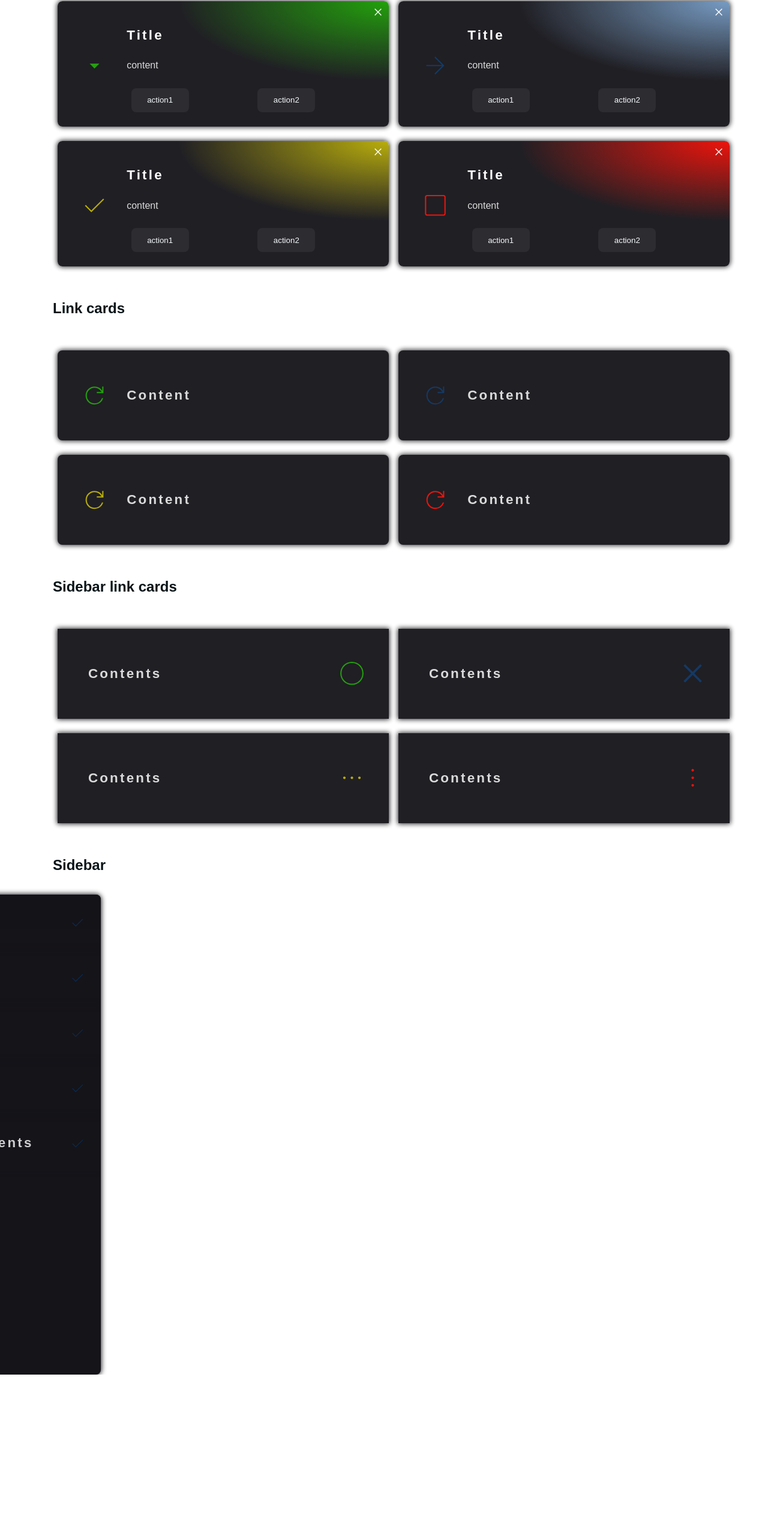
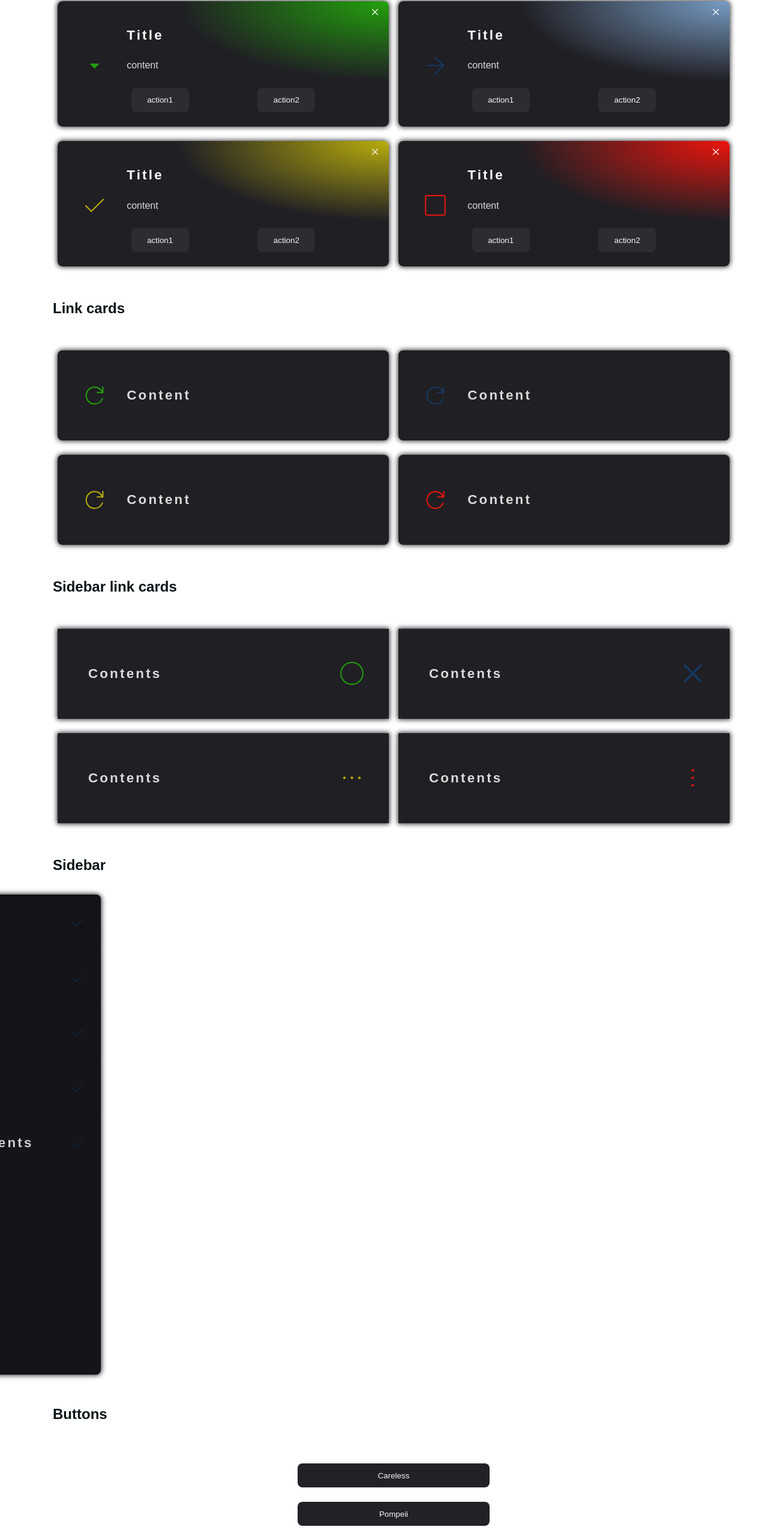
Before and after one commit to KacperekjhPrime/RacistMaster9000, a SvelteKit app: page /frontendtestroute in a window 1280 px wide. Shown: the part 231-2796 px from the top of the page at 60% size. Before the commit the page ends 2522 px from the top, so only its background shows below. Built offline with nearby package versions, Linux system fonts and the light colour scheme.

Commit message:
Remade Button component and made all previous components use it instead of default button

```diff
--- a/src/lib/components/Button.svelte
+++ /dev/null
@@ -1,38 +0,0 @@
-<!--
-  @component
-  ### Button made mostly for consistent style
-  @param onclick - self explanatory
-  @param children - self explanatory
--->
-
-<script lang="ts">
-  let types = {
-    primary: {},
-    secondary: {},
-    small: {},
-  };
-
-  let {
-    onclick,
-    children,
-    type,
-  }: {
-    onclick: () => void;
-    children: () => any;
-    type: keyof typeof types;
-  } = $props();
-</script>
-
-<button {onclick}>
-  {@render children()}
-</button>
-
-<style>
-  button {
-    border: none;
-    outline: transparent;
-    background-color: transparent;
-    cursor: pointer;
-    padding: 0.5rem;
-  }
-</style>
--- /dev/null
+++ b/src/lib/components/buttons/Button.svelte
@@ -0,0 +1,13 @@
+<script lang="ts">
+  import Colors from "$lib/styles/colors";
+  import "./buttons.css";
+
+  let {
+    onclick,
+    children,
+    color,
+  }: { onclick: () => void; children: () => any; color: keyof typeof Colors } =
+    $props();
+</script>
+
+<button class={Colors[color].class + " button"}>{@render children()}</button>
--- /dev/null
+++ b/src/lib/components/buttons/buttons.css
@@ -0,0 +1,18 @@
+.button {
+  padding: 0.5rem;
+  padding-left: 1rem;
+  padding-right: 1rem;
+  width: 100%;
+  height: fit-content;
+  min-height: 2.5rem;
+  min-width: 6rem;
+
+  border-radius: var(--borderRadius);
+  background-color: var(--accent);
+  color: var(--background);
+  transition: var(--transition);
+}
+
+.button:hover {
+  background-color: var(--color);
+}
--- a/src/lib/components/cards/NotificationCard.svelte
+++ b/src/lib/components/cards/NotificationCard.svelte
@@ -4,6 +4,7 @@
   import Colors from "$lib/styles/colors";
   import Icons from "$lib/components/icons/icons";
   import "./card.css";
+  import Button from "../buttons/Button.svelte";
 
   let {
     title,
@@ -39,12 +40,16 @@
       {contents}
     </div>
     <div class="cardActions">
-      <button class="cardAction" onclick={buttonLeft.action}>
-        {buttonLeft.name}
-      </button>
-      <button class="cardAction" onclick={buttonRight.action}>
-        {buttonRight.name}
-      </button>
+      <div class="cardAction">
+        <Button color="inherit" onclick={buttonLeft.action}>
+          {buttonLeft.name}
+        </Button>
+      </div>
+      <div class="cardAction">
+        <Button color="inherit" onclick={buttonRight.action}>
+          {buttonRight.name}
+        </Button>
+      </div>
     </div>
   </div>
 </div>
--- a/src/lib/components/cards/card.css
+++ b/src/lib/components/cards/card.css
@@ -1,6 +1,8 @@
 .card {
   aspect-ratio: 4/1;
-  width: calc(100% - 1rem);
+  min-width: calc(100% - 1rem);
+  width: fit-content;
+  height: fit-content;
   border-radius: var(--borderRadius);
   box-shadow: var(--secondary) 0px 0px 0.5rem 0.05rem;
   background: radial-gradient(
@@ -10,7 +12,7 @@
     var(--secondary) 100%
   );
   opacity: 0.95;
-  transition: 0.25s ease-in;
+  transition: var(--transition);
   display: flex;
   flex-direction: column;
   align-items: center;
@@ -55,10 +57,6 @@
   height: 15%;
   display: flex;
   justify-content: end;
-}
-button {
-  height: 100%;
-  aspect-ratio: 1/1;
 }
 .cardBody {
   padding-top: 1rem;
@@ -115,12 +113,6 @@ button {
 }
 
 .cardAction {
-  border-radius: var(--borderRadius);
   width: 6rem;
   height: 2.5rem;
-  background-color: var(--accent);
-  transition: background-color 0.25s ease-in;
 }
-.cardAction:hover {
-  background-color: var(--color);
-}
--- a/src/lib/styles/global.css
+++ b/src/lib/styles/global.css
@@ -11,6 +11,7 @@
   --warning: #b6aa00;
 
   --uiLayer: 555;
+  --transition:0.25s ease-in;
 
   color: var(--text);
   --borderRadius: 0.5rem;
@@ -25,8 +26,6 @@ a {
 }
 
 button {
-  padding: 0;
-  margin: 0;
   border: none;
   outline: transparent;
   background-color: transparent;
--- a/src/routes/frontendtestroute/+page.svelte
+++ b/src/routes/frontendtestroute/+page.svelte
@@ -5,6 +5,7 @@
   import Sidebar from "$lib/components/navigation/Sidebar.svelte";
   import LinkCard from "$lib/components/cards/LinkCard.svelte";
   import DummyThickData from "$lib/ts/dummyThickData/dummyThickData";
+  import Button from "$lib/components/buttons/Button.svelte";
 
   let { data }: PageProps = $props();
 </script>
@@ -98,9 +99,25 @@
 
 <Sidebar routes={DummyThickData.routes}></Sidebar>
 
+<h2>Buttons</h2>
+<div class="display">
+  <div class="container">
+    <Button onclick={() => {}} color="success">Careless</Button>
+  </div>
+  <div class="container">
+    <Button onclick={() => {}} color="info">Pompeii</Button>
+  </div>
+  <div class="container">
+    <Button onclick={() => {}} color="warning">Best of me</Button>
+  </div>
+  <div class="container">
+    <Button onclick={() => {}} color="error">Rumors</Button>
+  </div>
+</div>
+
 <style>
   .cards {
-  padding: 1rem;
+    padding: 1rem;
     width: 100%;
     height: fit-content;
     display: grid;
@@ -111,6 +128,19 @@
     justify-content: center;
     align-items: center;
   }
+  .display {
+    padding: 1rem;
+    width: 100%;
+    height: fit-content;
+    display: flex;
+    flex-direction: column;
+    align-items: center;
+  }
+  .container {
+    width: 20rem;
+    height: 2rem;
+    margin: 1rem;
+  }
   h2 {
     padding-top: 2rem;
     padding-bottom: 1rem;
```
